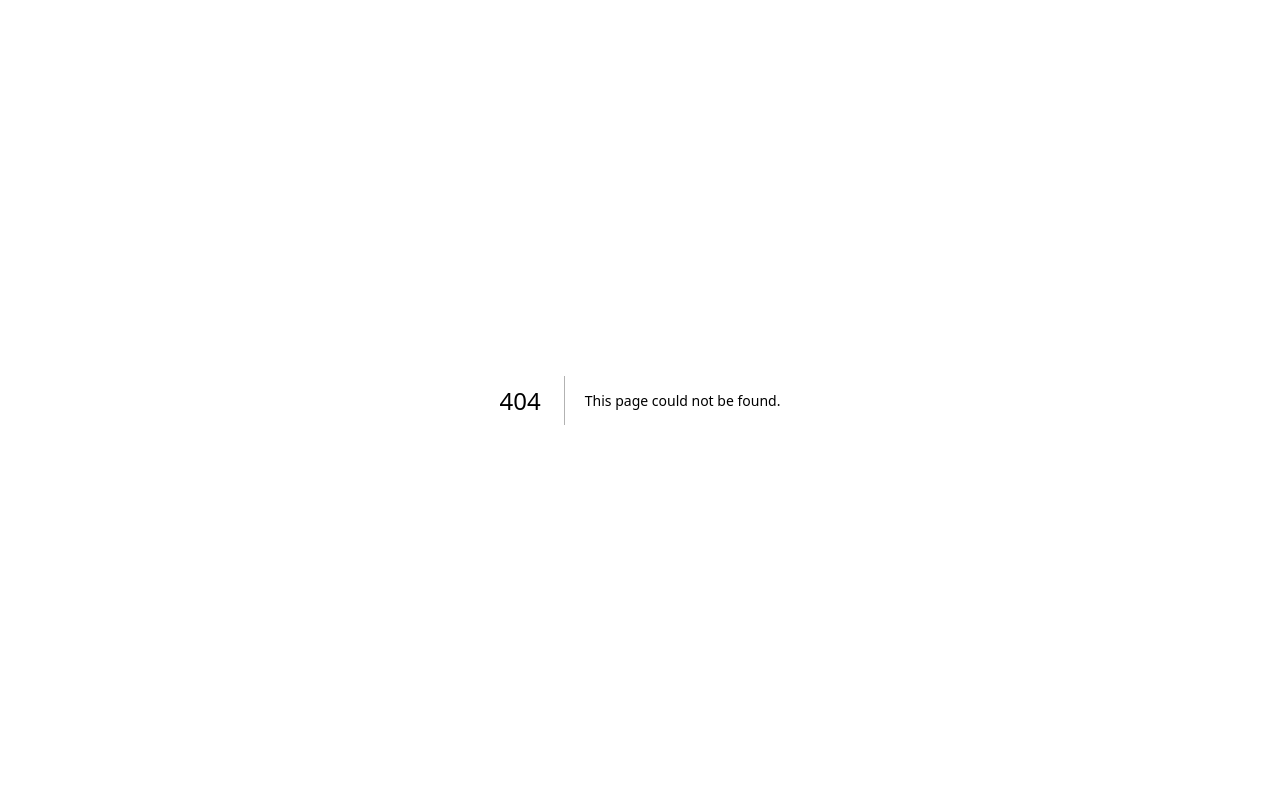
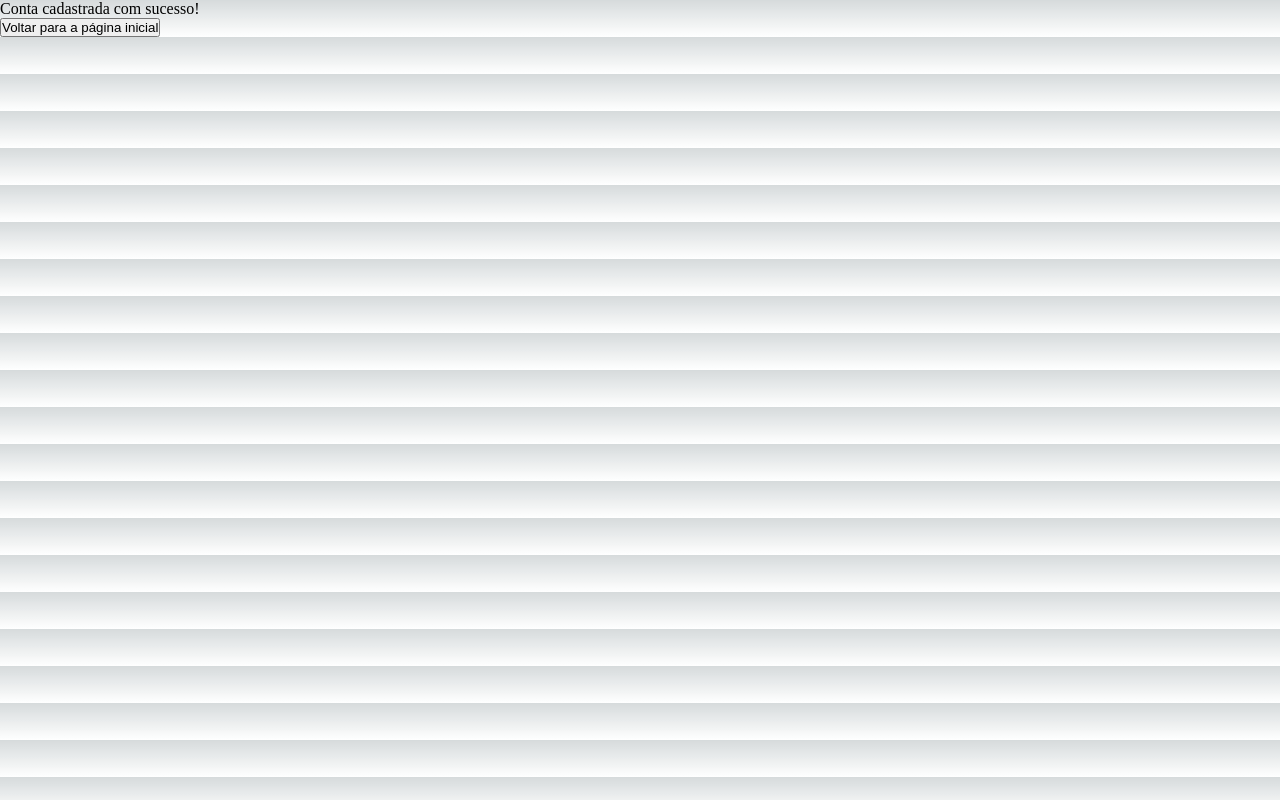
Before and after one commit to JoaoPedroLage/ABAS---TEST-DEV-FRONTEND, a Next.js app: page /sucess-registration in a window 1280 px wide. Before the commit this address had no page. Built offline with nearby package versions, Linux system fonts and the light colour scheme.

Commit message:
feat: add the CreatedAccountScreen component to SucessRegistration route

```diff
--- /dev/null
+++ b/src/pages/sucess-registration.tsx
@@ -0,0 +1,8 @@
+import CreatedAccountScreen from '@/components/CreatedAccountScreen'
+import React from 'react'
+
+export default function RegistrationScreen() {
+  return (
+    <CreatedAccountScreen/>
+  )
+}
```
